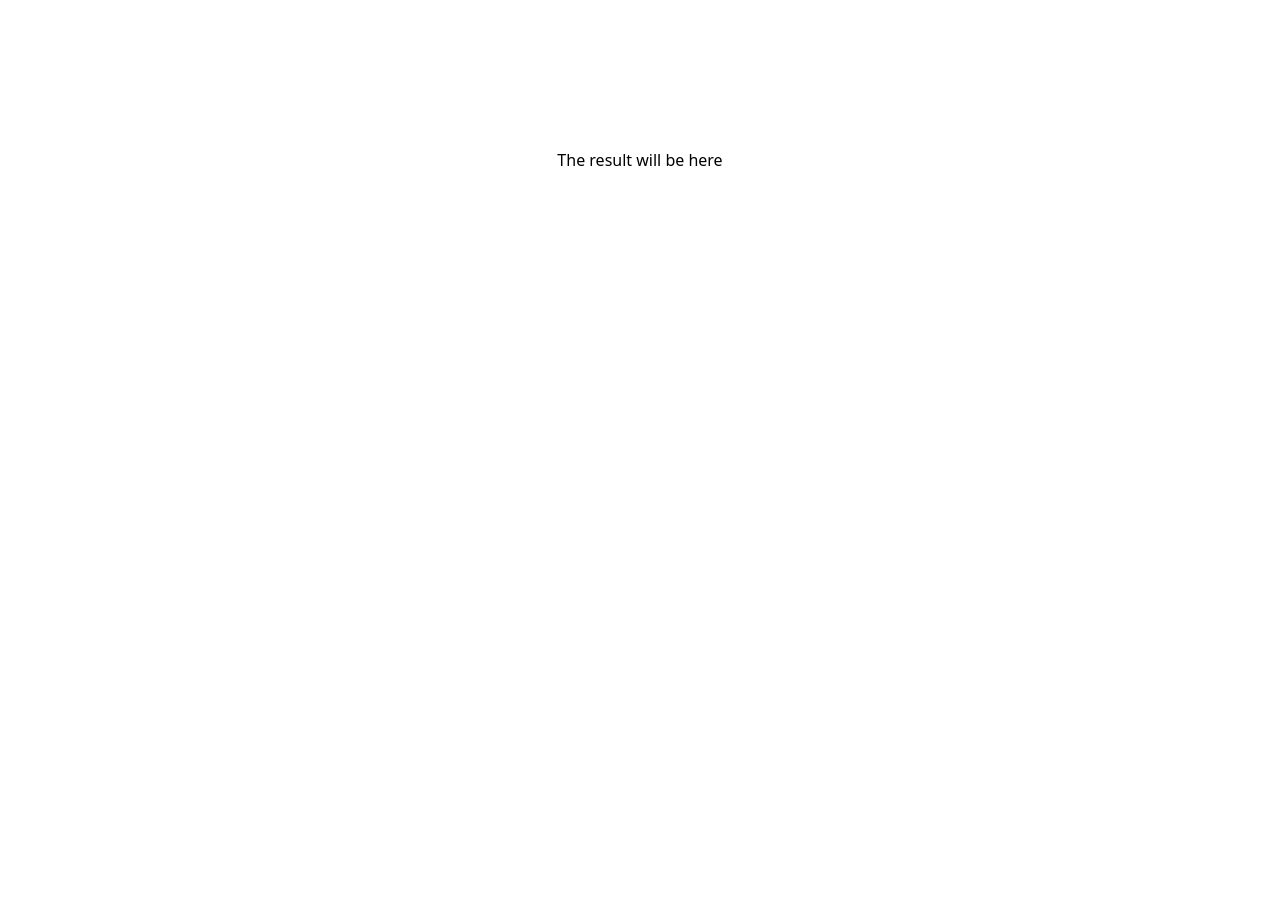
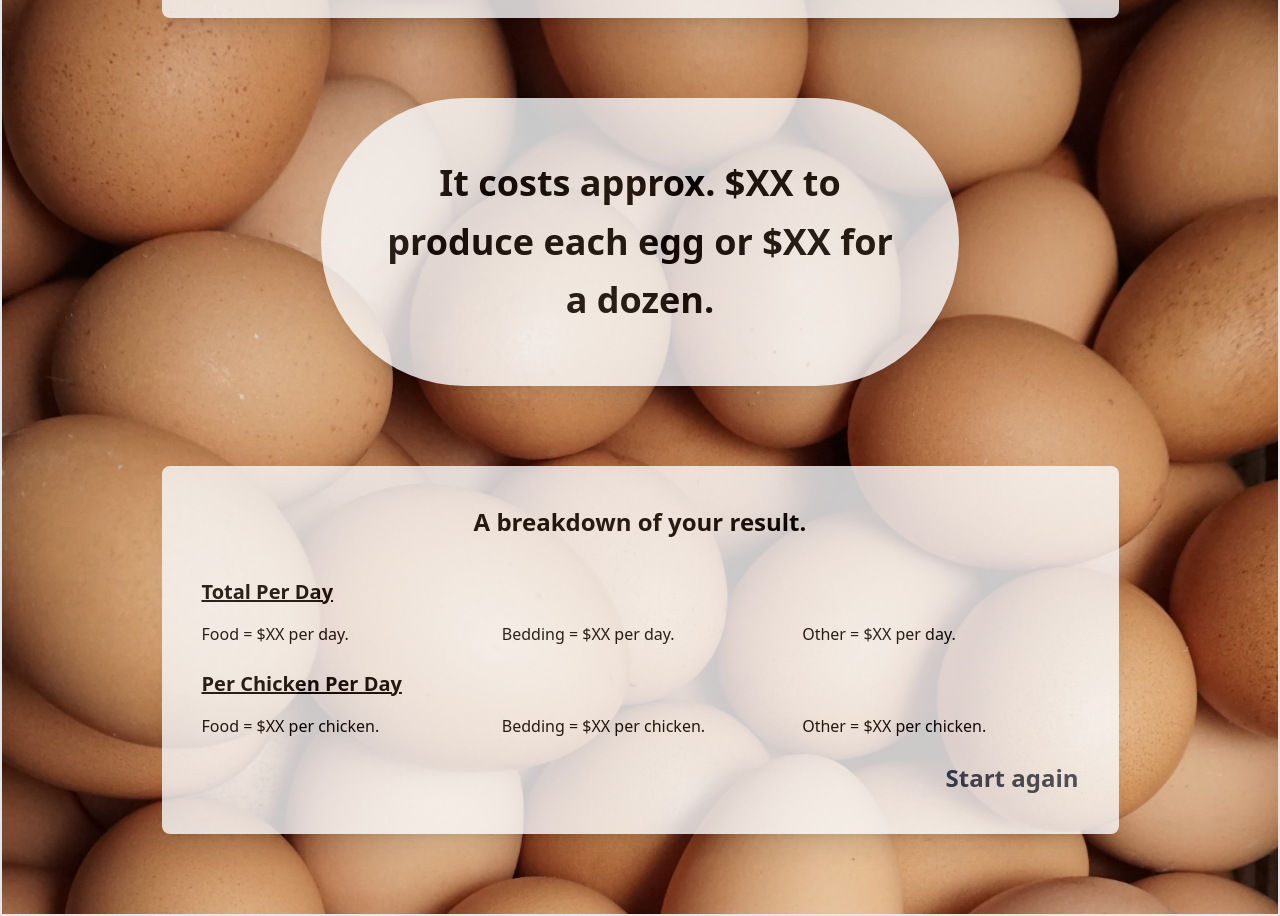
Before and after one commit to eleanor-tosh/chicken-app, a React (Create React App) app: page /result in a window 1280 px wide. Shown: the part 240-1156 px from the top of the page. Before the commit the page ends 800 px from the top, so only its background shows below. Built offline with nearby package versions, Linux system fonts and the light colour scheme.

Commit message:
result page with picture background

```diff
--- a/src/pages/Inputs.jsx
+++ b/src/pages/Inputs.jsx
@@ -22,7 +22,7 @@ function Inputs() {
           Fill in this form to calculate your backyard hens cost per egg.
         </h1>
 
-        <form className="bg-gray-50 shadow-xl w-3/4 mx-auto p-10 mb-20">
+        <form className="bg-gray-50 shadow-xl w-3/4 mx-auto p-10 mb-20 rounded-lg">
           <div>
             <div>
               <div className="text-center col-span-full mb-4">
@@ -506,7 +506,7 @@ function Inputs() {
           <button
             type="submit"
             onClick={handleSubmit}
-            className="text-white bg-blue-700 hover:bg-blue-800 font-medium rounded-lg text-sm w-full sm:w-auto px-5 py-2.5 text-center"
+            className="text-white bg-slate-700 hover:bg-slate-800 font-medium rounded-lg text-sm w-full sm:w-auto px-5 py-2.5 text-center"
           >
             Calculate
           </button>
--- a/src/pages/Result.jsx
+++ b/src/pages/Result.jsx
@@ -1,5 +1,6 @@
 import React from 'react'
 import { motion } from 'framer-motion'
+import { Link } from 'react-router-dom'
 
 function Result() {
   return (
@@ -7,9 +8,44 @@ function Result() {
       initial={{ opacity: 0, scale: 0.5 }}
       animate={{ opacity: 1, scale: 1 }}
       transition={{ duration: 0.5 }}
-      class="grid h-screen place-items-center"
+      className="bg-hero bg-cover min-h-screen border-2"
     >
-      <h1>The result will be here</h1>
+      <div className="bg-gray-50 shadow-xl w-3/4 mx-auto p-10 mb-20 rounded-lg mt-20 opacity-80">
+        <h1 className="text-8xl font-bold text-center">Result</h1>
+      </div>
+
+      <div className="bg-gray-50 shadow-xl w-1/2 mx-auto p-10 mb-20 rounded-full mt-20 opacity-80">
+        <h2 className="text-4xl font-bold text-center leading-relaxed p-4">
+          It costs approx. $XX to produce each egg or $XX for a dozen.
+        </h2>
+      </div>
+
+      <div className="bg-gray-50 shadow-xl w-3/4 mx-auto p-10 mb-20 rounded-lg mt-20 opacity-80">
+        <h1 className="text-2xl font-bold mb-10 text-center">
+          A breakdown of your result.
+        </h1>
+        <div>
+          <h2 className="text-xl font-bold underline mb-4">Total Per Day</h2>
+          <div className="grid gap-6 mb-6 md:grid-cols-3">
+            <div>Food = $XX per day.</div>
+            <div>Bedding = $XX per day.</div>
+            <div>Other = $XX per day.</div>
+          </div>
+        </div>
+        <div>
+          <h2 className="text-xl font-bold underline mb-4">
+            Per Chicken Per Day
+          </h2>
+          <div className="grid gap-6 mb-6 md:grid-cols-3">
+            <div>Food = $XX per chicken.</div>
+            <div>Bedding = $XX per chicken.</div>
+            <div>Other = $XX per chicken.</div>
+          </div>
+        </div>
+        <h1 className="text-2xl font-bold text-right text-slate-700">
+          <Link to={`/`}>Start again </Link>
+        </h1>
+      </div>
     </motion.div>
   )
 }
--- a/tailwind.config.js
+++ b/tailwind.config.js
@@ -2,7 +2,11 @@
 module.exports = {
   content: ['./src/**/*.{js,jsx,ts,tsx}'],
   theme: {
-    extend: {},
+    extend: {
+      backgroundImage: {
+        hero: "url('../public/images/lotofeggs.jpg')",
+      },
+    },
   },
   plugins: [],
 }
```
Also changed, not shown: public/images/lotofeggs.jpg (added), 1 other file (tests, documents, lock files or other folders).
